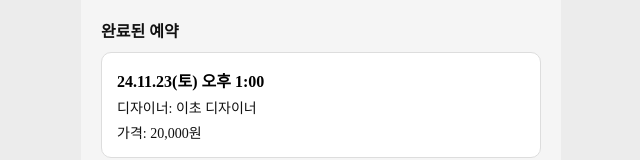
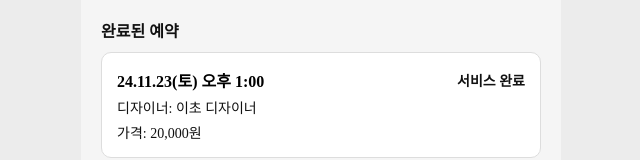
Before and after one commit to Blaybus-Hackathon-Team4/Hackathon-FE, a React (Vite) app: page /reservation-history in a window 1280 px wide. Shown: the part 476-636 px from the top of the page, without its empty margins (319-959 px from the left). Built offline with nearby package versions, Linux system fonts and the light colour scheme; no server answers; the HTML template or start-up script is replaced by a standard one.

Commit message:
Update ReservationHistoryPage.tsx

```diff
--- a/src/pages/reservationHistory/ReservationHistoryPage.tsx
+++ b/src/pages/reservationHistory/ReservationHistoryPage.tsx
@@ -1,59 +1,57 @@
 import { useState } from "react";
 import styled from "styled-components";
+import ReservationCard from "./components/ReservationCard";
 import { theme } from "../../styles/theme";
+import CancelModal from "./components/CancelModal"; // ✅ 예약 취소 모달 추가
 import { useModalStore } from "../../zustand/modal.store";
-import CancelModal from "./components/CancelModal"; // 예약 취소 모달창 추가
-import ReservationCard from "./components/ReservationCard";
 
 const ReservationHistoryPage = () => {
-  const { isCancelModalOpen, openCancelModal } = useModalStore();
-  const [selectedPaymentId, setSelectedPaymentId] = useState<string | null>(
-    null
-  );
+  const { isModalOpen, openModal } = useModalStore();
+  const [selectedPaymentId, setSelectedPaymentId] = useState<string | null>(null);
 
+  // ✅ "예약 취소" 버튼 클릭 시 실행되는 함수
   const handleOpenCancelModal = (paymentId: string) => {
-    setSelectedPaymentId(paymentId); // 선택한 결제 ID 저장
-    openCancelModal(); // 모달 열기
+    setSelectedPaymentId(paymentId); // ✅ 선택한 결제 ID 저장
+    openModal(<CancelModal paymentId={paymentId} />); // ✅ 모달 열기
   };
 
   return (
     <Container>
       <Title>내 예약</Title>
+
       <SectionTitle>다가오는 예약</SectionTitle>
       <ReservationCard
         date="25.02.12(수) 오후 12:00"
-        status="결제 완료" // 취소 가능 상태
+        status="결제 완료"
         statusColor={theme.colors.primary[500]}
         designer="이초 디자이너"
         price={40000}
         location="서울 강남구 압구정로79길"
-        paymentId="pay_1234567890" // 결제 ID 추가
-        onClick={() => handleOpenCancelModal("pay_1234567890")}
+        paymentId="pay_1234567890"
+        onClick={handleOpenCancelModal} // ✅ onClick 전달
       />
       <ReservationCard
         date="25.02.12(수) 오후 12:00"
-        status="입금 대기 중" // 취소 가능 상태
+        status="입금 대기 중"
         statusColor={theme.colors.secondary[500]}
         designer="이초 디자이너"
         price={20000}
         link="https://meet.google.com/dad-seuh-ykm"
-        paymentId="pay_0987654321" // 결제 ID 추가
-        onClick={() => handleOpenCancelModal("pay_0987654321")}
+        paymentId="pay_0987654321"
+        onClick={handleOpenCancelModal} // ✅ onClick 전달
       />
+
       <SectionTitle>완료된 예약</SectionTitle>
       <ReservationCard
         date="24.11.23(토) 오후 1:00"
-        status="" // 취소 불가 상태
+        status="서비스 완료"
         designer="이초 디자이너"
         price={20000}
-        paymentId="" // 완료된 예약이라 결제 ID 필요 없음
-        font-color={theme.colors.gray[300]}
-        isCompleted={true}
+        paymentId=""
+        isCompleted={true} // ✅ 완료된 예약이라 글자 색상 변경
       />
-      {isCancelModalOpen && selectedPaymentId && (
-        <CancelModal paymentId={selectedPaymentId} />
-      )}{" "}
-      {/* 선택된 결제 ID 전달 */}
+
+      {isModalOpen && selectedPaymentId && <CancelModal paymentId={selectedPaymentId} />} {/* ✅ 선택된 결제 ID 전달 */}
     </Container>
   );
 };
@@ -64,8 +62,7 @@ const Container = styled.div`
   padding: 20px;
   width: 100%;
   max-width: 480px;
-  background-color: ${theme.colors.gray[50]}; /*배경색 추가*/
-  flex-direction: column;
+  background-color: ${theme.colors.gray[50]};
 `;
 
 const Title = styled.h1`
```
